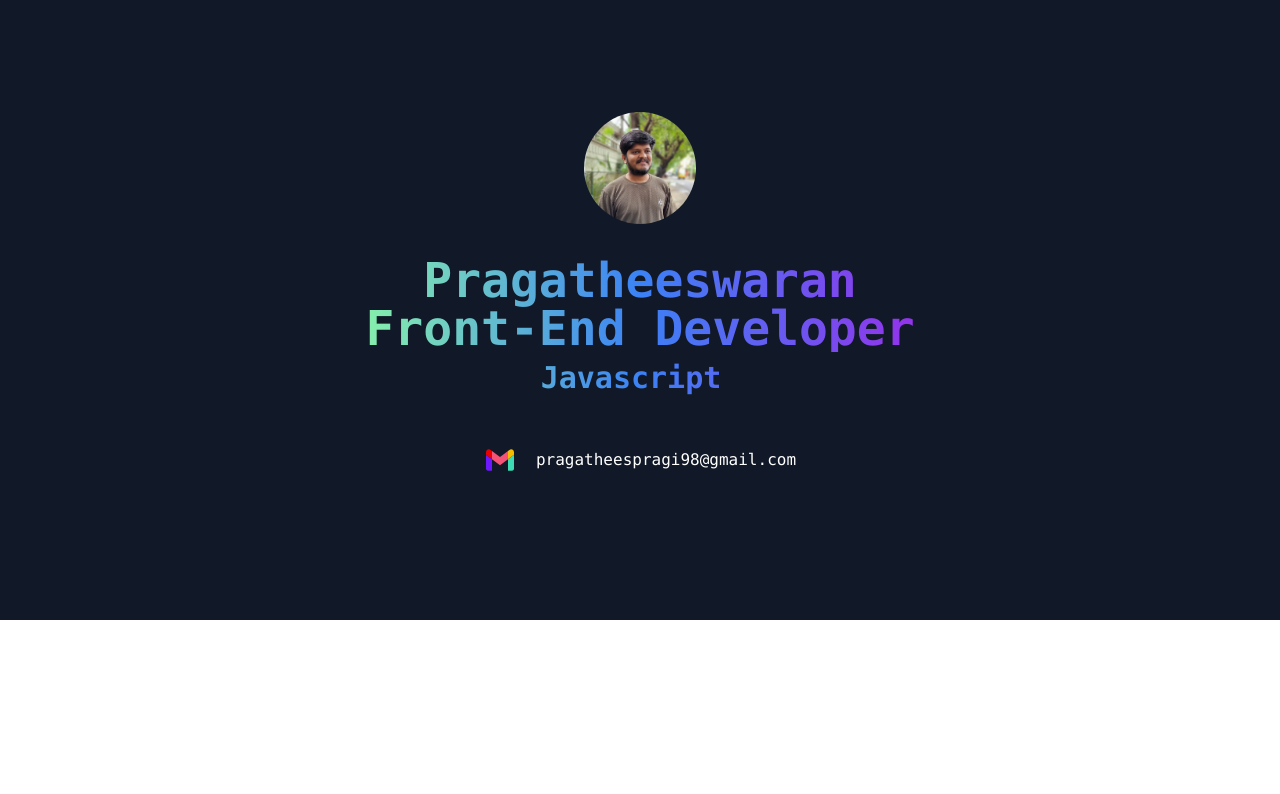
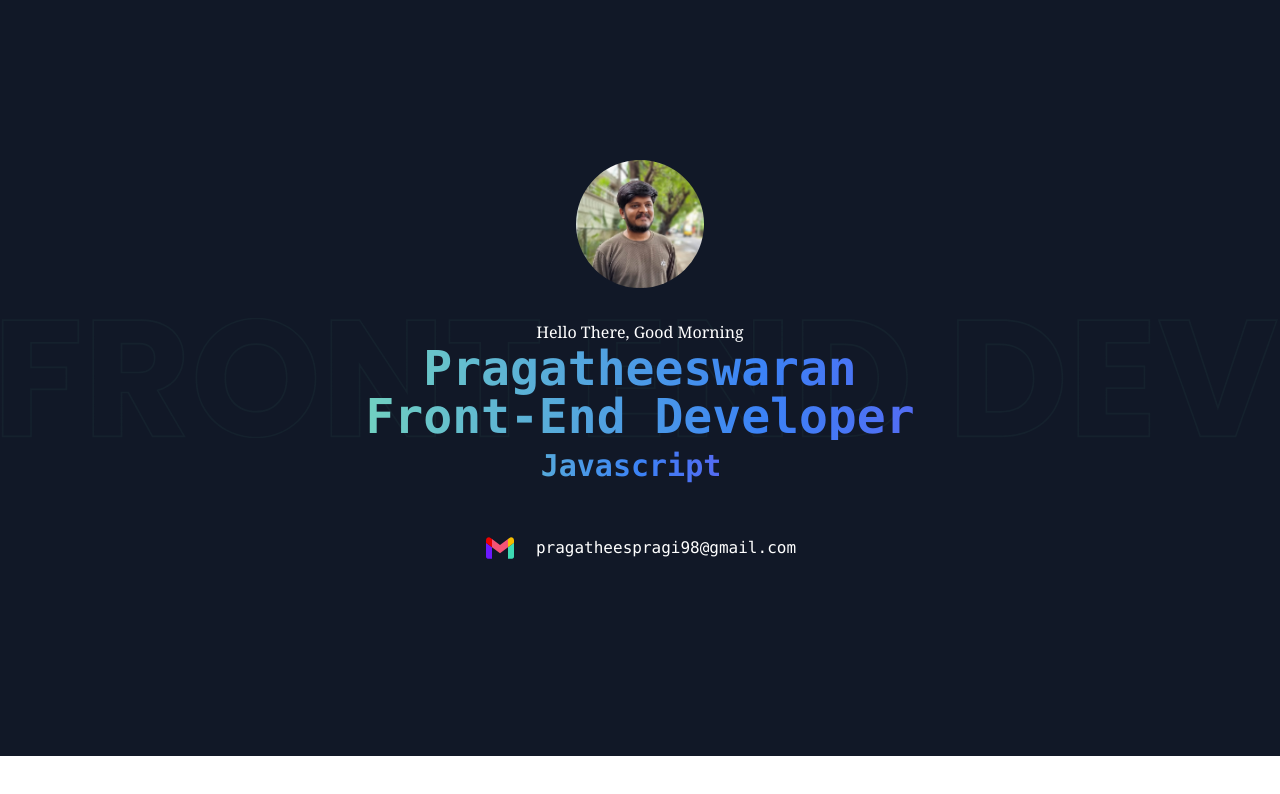
Before and after one commit to pragatheeswaranpragi/pragi, a Next.js app: page /component/banner in a window 1280 px wide. Shown: the top 794 px of the page. Built offline with nearby package versions, Linux system fonts and the light colour scheme.

Commit message:
banner and minor enhance

```diff
--- a/pages/component/banner.jsx
+++ b/pages/component/banner.jsx
@@ -1,28 +1,47 @@
 import Link from 'next/link';
 import Typical from 'react-typical';
 import Image from 'next/image'
+import { useEffect, useState } from 'react';
 
 
 export default function Banner() {
+const [time, setTime] = useState()
+
+
+useEffect(() => {
+var myDate = new Date();
+var hrs = myDate.getHours();
+getTime(hrs)
+})
+function getTime(hrs) {
+  if (hrs < 12)
+    setTime('Good Morning')
+  else if (hrs >= 12 && hrs <= 17)
+    setTime('Good Afternoon')
+  else if (hrs >= 17 && hrs <= 24)
+    setTime('Good Evening')
+}
+
 return (
 <div>
-    <section className="text-white bg-gray-900">
-        <main className="font-mono relative overflow-hidden py-24">
+    <section className="text-white bg-gray-900 py-12 animate-marquee whitespace-nowrap bg-[url('/img/dev.svg')] bg-no-repeat bg-contain bg-center">
+        <main className="font-mono relative overflow-hidden py-24 ">
             <div className="flex relative z-20 items-center">
                 <div className="container mx-auto px-6 flex flex-col justify-between items-center relative py-4">
                     <div className="flex flex-col">
-                        <img src="/img/pragi.jpg" className="rounded-full w-28 mx-auto" alt='Pragatheeswaran pic'/>
+                        <img src="/img/pragi.jpg" className="rounded-full w-32 mx-auto" alt='Pragatheeswaran pic'/>
                         <div className="max-w-3xl mx-auto text-center pt-8">
+                            <p className='font-serif'>{`Hello There, ${time}`}</p>
                             <h1
-                                className="text-3xl font-extrabold text-transparent sm:text-5xl bg-clip-text bg-gradient-to-r from-green-300 via-blue-500 to-purple-600">
+                                className="text-5xl font-black text-transparent sm:text-5xl bg-clip-text bg-gradient-to-r from-green-300 via-blue-500 to-purple-600 animate-text">
                                 Pragatheeswaran<br />
                                 <span className="sm:block">
                                 Front-End Developer
                                 </span>
                             </h1>
                             <div className="mt-2 bg-clip-text text-transparent bg-gradient-to-r  from-green-300 via-blue-500 to-purple-600 font-bold text-lg lg:text-3xl">
-                                <Typical loop={Infinity} steps={[ 'React' ,3000, 'Javascript'
-                                    ,3000, 'Typescript' ,3000, 'Next.js Framework', 3000 ]}
+                                <Typical loop={Infinity} steps={[ 'React.Js' ,3000, 'Javascript'
+                                    ,3000, 'Typescript' ,3000, 'Next.js Framework', 3000, 'TailwindCss', 3000 ]}
                                 />
                             </div>
                         </div>
--- a/pages/component/career.jsx
+++ b/pages/component/career.jsx
@@ -11,7 +11,7 @@ return (
       <div className="max-w-lg mx-auto text-center lg:text-left lg:mx-0">
         <h2 className="text-3xl font-bold sm:text-4xl">Professional Summary</h2>
         <p className="mt-4 text-gray-600">
-          I have over 3 years of experience as a front-end developer. I have emphasized the importance of scalable and well documented code, as well as a strong understanding of usability, error handling, performance, and reusability.
+          I have over 3+ years of experience as a front-end developer. I have emphasized the importance of scalable and well documented code, as well as a strong understanding of usability, error handling, performance, and reusability.
         </p>
         <a
           className="inline-flex items-center px-8 py-3 mt-8 text-white bg-indigo-600 border border-indigo-600 rounded hover:bg-transparent hover:text-indigo-600 active:text-indigo-500 focus:outline-none focus:ring"
--- a/tailwind.config.js
+++ b/tailwind.config.js
@@ -4,7 +4,23 @@ module.exports = {
     "./components/**/*.{js,ts,jsx,tsx}",
   ],
   theme: {
-    extend: {},
-  },
+        extend: {
+          animation: {
+            text: 'text 5s ease infinite',
+          },
+          keyframes: {
+            text: {
+              '0%, 100%': {
+                'background-size': '200% 200%',
+                'background-position': 'left center',
+              },
+              '50%': {
+                'background-size': '200% 200%',
+                'background-position': 'right center',
+              },
+            },
+          },
+        },
+      },
   plugins: [],
 }
```
Also changed, not shown: public/img/dev.svg (added).
